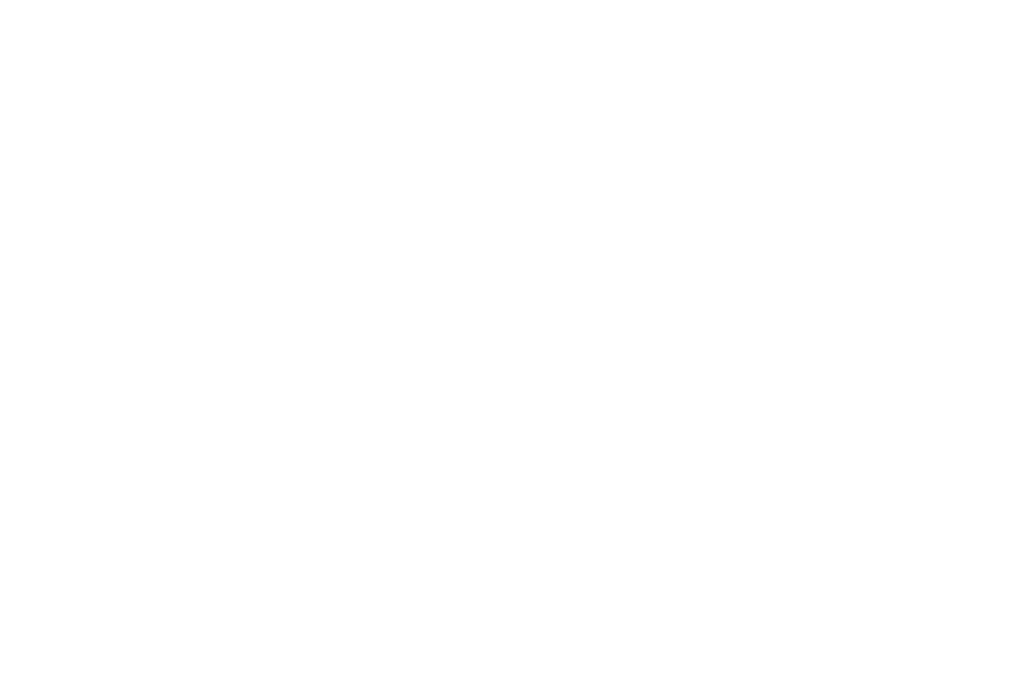
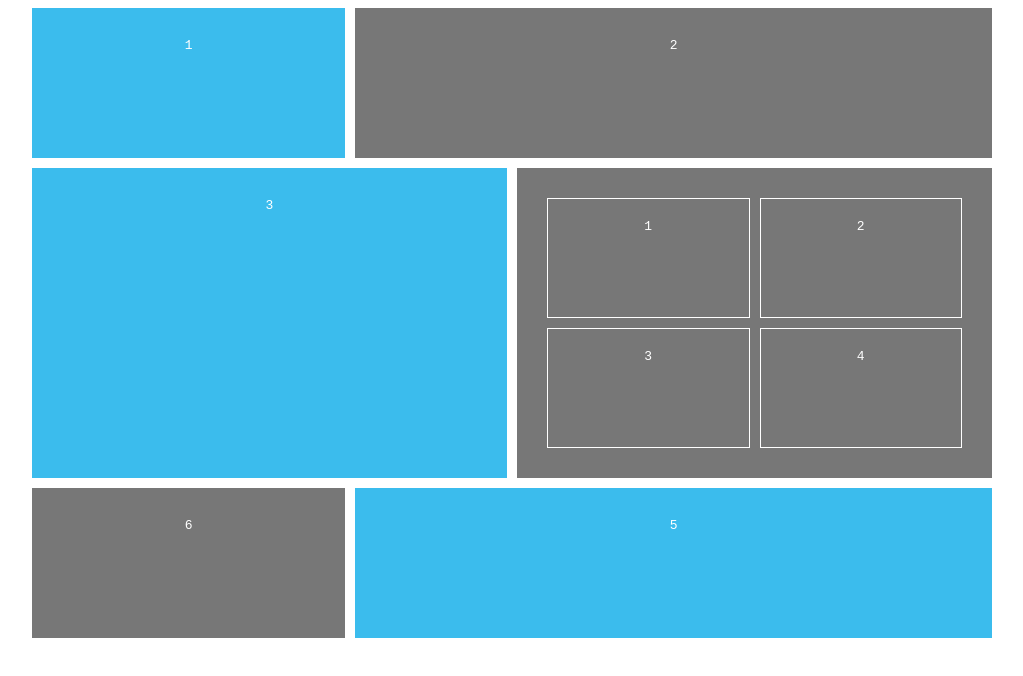
Before and after one commit to crobertbush/css-grid-playlist, a plain HTML site: page index.html in a window 1280 px wide. Shown: the whole page, without its empty margins (128-1151 px from the left). Drawn offline with Linux system fonts and the light colour scheme.

Commit message:
completed

```diff
--- a/index.html
+++ b/index.html
@@ -4,9 +4,81 @@
     <meta charset="UTF-8">
     <meta http-equiv="X-UA-Compatible" content="IE=edge">
     <meta name="viewport" content="width=device-width, initial-scale=1.0">
-    <title>Document</title>
+    <title>css-grid-playlist</title>
+    <style>
+            body{
+                color: #fff;
+                font-family: monospace;
+                text-align: center;
+            }
+            #content{
+                display: grid;
+                grid-template-columns: repeat(6,1fr);
+                grid-template-rows: repeat(4,minmax(150px, auto));
+                grid-gap: 10px;
+                max-width: 960px;
+                margin: 0 auto;
+            }
+            #content div{
+                background: #3bbced;
+                padding: 30px;
+            }
+            #content div:nth-child(even){
+                background: #777;
+            }
+            .one{
+                grid-column-start: 1;
+                grid-column-end: 3;
+            }
+            .two{
+                grid-column: 3/7;
+            }
+            .three{
+                grid-column: 1/4;
+                grid-row: 2/4;
+            }
+            .four{
+                grid-column: 4/7;
+                grid-row: 2/4;
+            }
+            .five{
+                grid-column: 3/7;
+            }
+            .six{
+                grid-row: 4;
+                grid-column: 1/3;
+            }
+            .nested{
+                display: grid;
+                grid-template-columns: 1fr 1fr;
+                grid-gap: 10px;
+            }
+            .nested p{
+                border: 1px solid white;
+                padding: 20px;
+                margin: 0;
+            }
+    </style>
 </head>
 <body>
 
+    <div id="content">
+
+        <div class="one">1</div>
+        <div class="two">2</div>
+        <div class="three">3</div>
+        <div class="four nested">
+
+            <p>1</p>
+            <p>2</p>
+            <p>3</p>
+            <p>4</p>
+
+        </div>
+        <div class="five">5</div>
+        <div class="six">6</div>
+
+    </div>
+
 </body>
 </html>
```
